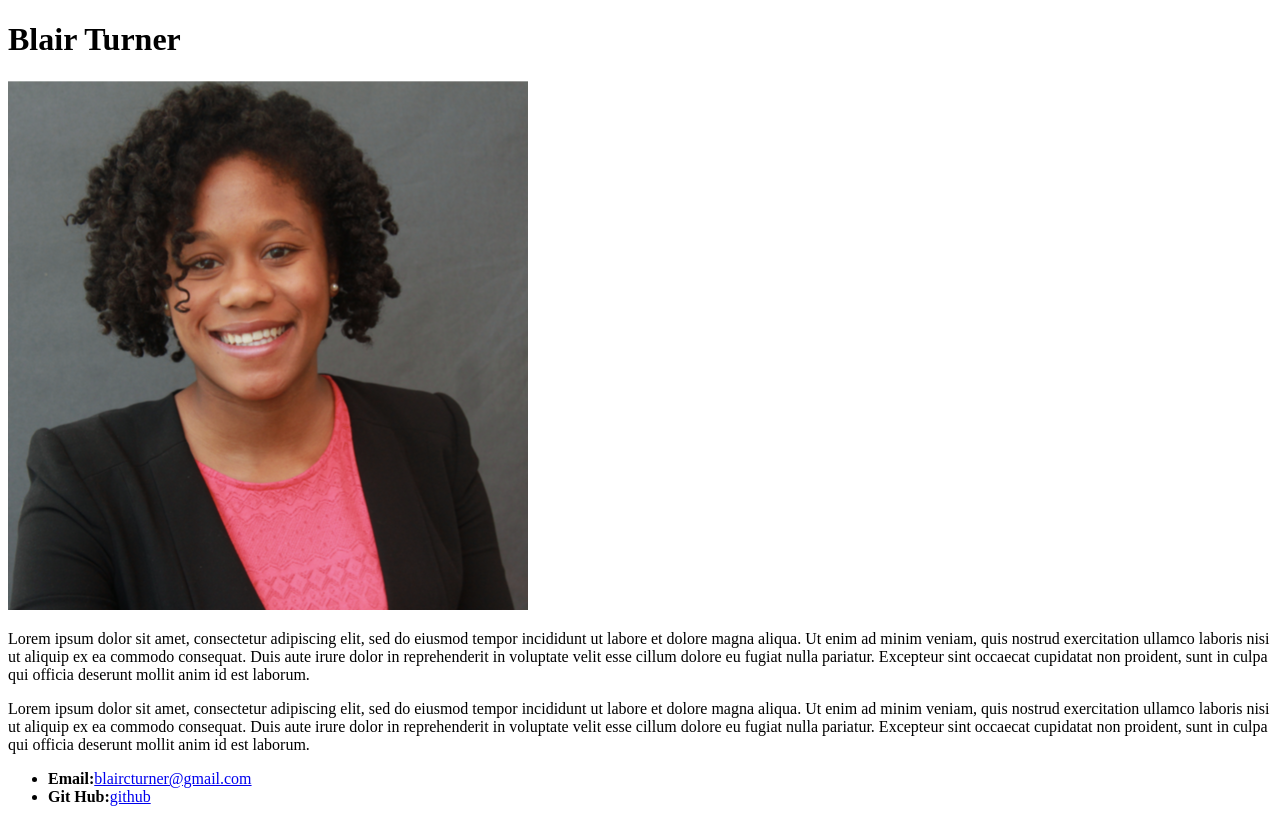
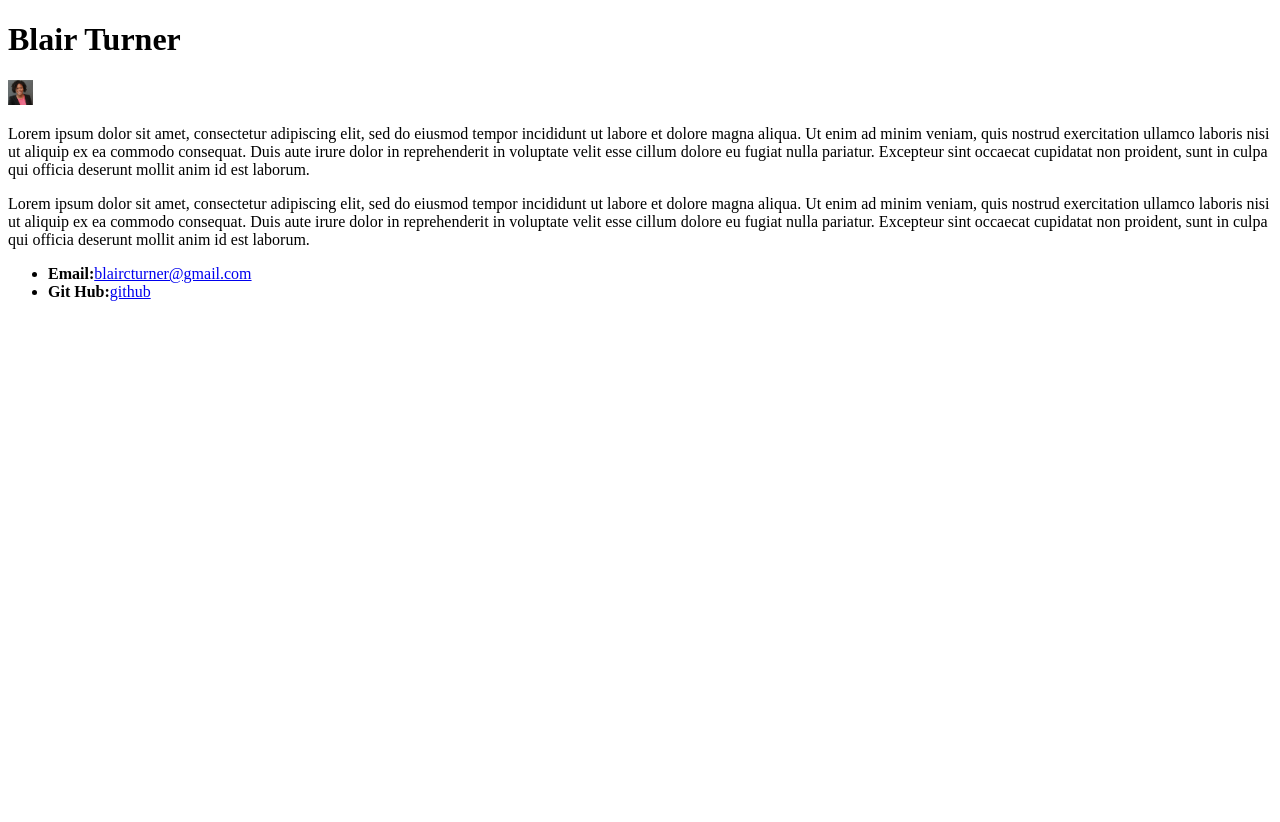
Before and after one commit to blair5431/blair5431.github.io, a plain HTML site: page index.html in a window 1280 px wide. After the commit the page ends 800 px from the top, so only its background shows below. Drawn offline with Linux system fonts and the light colour scheme.

Commit message:
index update 5

```diff
--- a/index.html
+++ b/index.html
@@ -10,7 +10,7 @@
     <h1>Blair Turner </h1>
 
     <!-- imagine of myself -->
-    <img src="./blair5431.github.io/Head_Shot.png" alt="Blair Turner">
+    <img src="./blair5431.github.io/Head_Shot.png" alt="Blair Turner" height="25" width="25">
 
     <!-- Two paragraphs for bio -->
     <p>Lorem ipsum dolor sit amet, consectetur adipiscing elit, sed do eiusmod tempor incididunt ut labore et dolore magna aliqua. Ut enim ad minim veniam, quis nostrud exercitation ullamco laboris nisi ut aliquip ex ea commodo consequat. Duis aute irure dolor in reprehenderit in voluptate velit esse cillum dolore eu fugiat nulla pariatur. Excepteur sint occaecat cupidatat non proident, sunt in culpa qui officia deserunt mollit anim id est laborum.</p>
```
